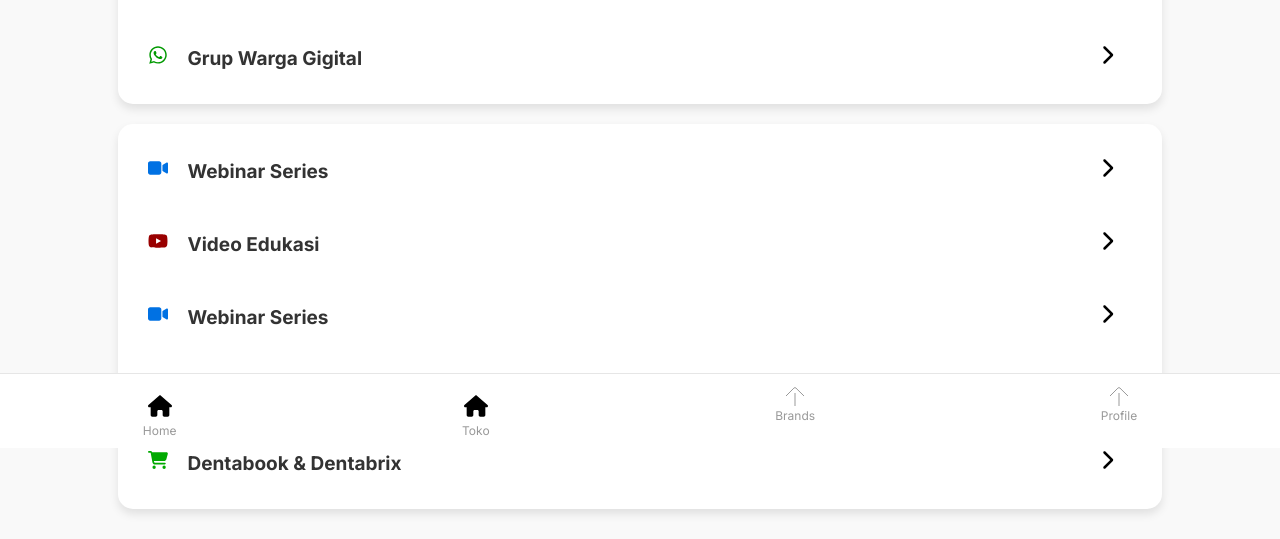
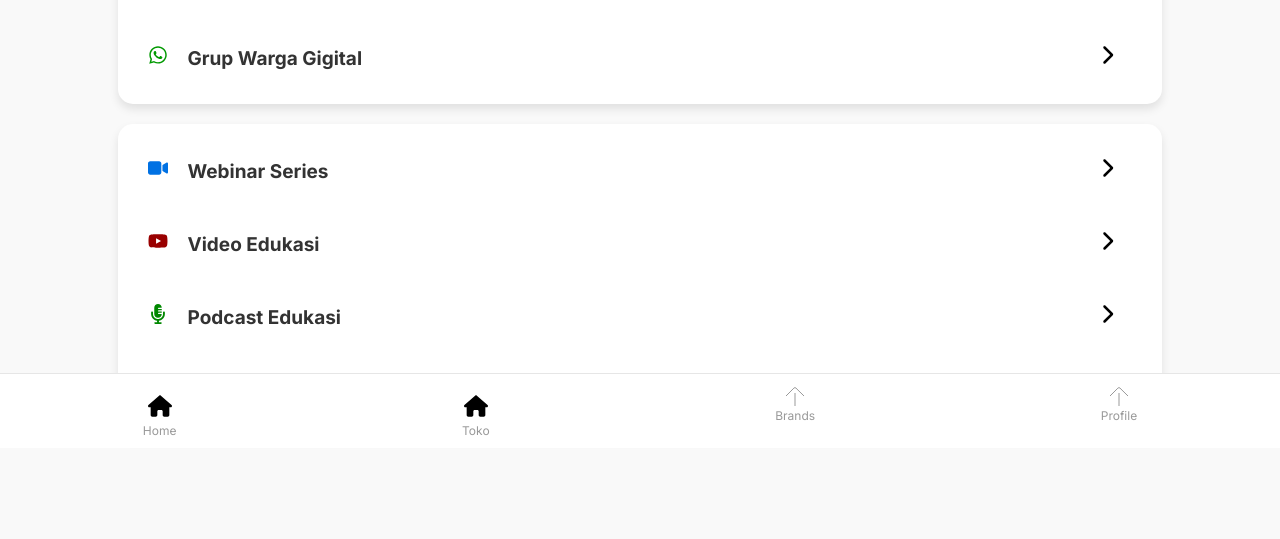
Before and after one commit to DokterGigiGAUL/links, a plain HTML site: page index.html in a window 1280 px wide. Shown: the part 352-891 px from the top of the page. After the commit the page ends 818 px from the top, so only its background shows below. Drawn offline with Linux system fonts and the light colour scheme.

Commit message:
Update index.html

```diff
--- a/index.html
+++ b/index.html
@@ -142,17 +142,14 @@
               <span style="font-weight:400;"><svg xmlns="http://www.w3.org/2000/svg" viewBox="0 0 320 512"><!--!Font Awesome Free 6.6.0 by @fontawesome - https://fontawesome.com License - https://fontawesome.com/license/free Copyright 2024 Fonticons, Inc.--><path d="M310.6 233.4c12.5 12.5 12.5 32.8 0 45.3l-192 192c-12.5 12.5-32.8 12.5-45.3 0s-12.5-32.8 0-45.3L242.7 256 73.4 86.6c-12.5-12.5-12.5-32.8 0-45.3s32.8-12.5 45.3 0l192 192z"/></svg></span>
           </a>
         <a href="https://open.spotify.com/show/690wz2KSIpKuWcXWjLdFgt">
-            <span><svg xmlns="http://www.w3.org/2000/svg" viewBox="0 0 576 512"><!--!Font Awesome Free 6.6.0 by @fontawesome - https://fontawesome.com License - https://fontawesome.com/license/free Copyright 2024 Fonticons, Inc.--><path fill="#0071e3" d="M0 128C0 92.7 28.7 64 64 64l256 0c35.3 0 64 28.7 64 64l0 256c0 35.3-28.7 64-64 64L64 448c-35.3 0-64-28.7-64-64L0 128zM559.1 99.8c10.4 5.6 16.9 16.4 16.9 28.2l0 256c0 11.8-6.5 22.6-16.9 28.2s-23 5-32.9-1.6l-96-64L416 337.1l0-17.1 0-128 0-17.1 14.2-9.5 96-64c9.8-6.5 22.4-7.2 32.9-1.6z"/></svg>&nbsp;Webinar Series</span>
+            <span><svg xmlns="http://www.w3.org/2000/svg" viewBox="0 0 384 512"><!--!Font Awesome Free 6.6.0 by @fontawesome - https://fontawesome.com License - https://fontawesome.com/license/free Copyright 2024 Fonticons, Inc.--><path fill="#008800" d="M96 96l0 160c0 53 43 96 96 96s96-43 96-96l-80 0c-8.8 0-16-7.2-16-16s7.2-16 16-16l80 0 0-32-80 0c-8.8 0-16-7.2-16-16s7.2-16 16-16l80 0 0-32-80 0c-8.8 0-16-7.2-16-16s7.2-16 16-16l80 0c0-53-43-96-96-96S96 43 96 96zM320 240l0 16c0 70.7-57.3 128-128 128s-128-57.3-128-128l0-40c0-13.3-10.7-24-24-24s-24 10.7-24 24l0 40c0 89.1 66.2 162.7 152 174.4l0 33.6-48 0c-13.3 0-24 10.7-24 24s10.7 24 24 24l72 0 72 0c13.3 0 24-10.7 24-24s-10.7-24-24-24l-48 0 0-33.6c85.8-11.7 152-85.3 152-174.4l0-40c0-13.3-10.7-24-24-24s-24 10.7-24 24l0 24z"/></svg>&nbsp;Podcast Edukasi</span>
             <span style="font-weight:400;"><svg xmlns="http://www.w3.org/2000/svg" viewBox="0 0 320 512"><!--!Font Awesome Free 6.6.0 by @fontawesome - https://fontawesome.com License - https://fontawesome.com/license/free Copyright 2024 Fonticons, Inc.--><path d="M310.6 233.4c12.5 12.5 12.5 32.8 0 45.3l-192 192c-12.5 12.5-32.8 12.5-45.3 0s-12.5-32.8 0-45.3L242.7 256 73.4 86.6c-12.5-12.5-12.5-32.8 0-45.3s32.8-12.5 45.3 0l192 192z"/></svg></span>
         </a>
         <a href="https://docquity.app.link/CvaqpoaRqOb">
             <span><svg xmlns="http://www.w3.org/2000/svg" viewBox="0 0 384 512"><!--!Font Awesome Free 6.6.0 by @fontawesome - https://fontawesome.com License - https://fontawesome.com/license/free Copyright 2024 Fonticons, Inc.--><path fill="#660000" d="M64 464c-8.8 0-16-7.2-16-16L48 64c0-8.8 7.2-16 16-16l160 0 0 80c0 17.7 14.3 32 32 32l80 0 0 288c0 8.8-7.2 16-16 16L64 464zM64 0C28.7 0 0 28.7 0 64L0 448c0 35.3 28.7 64 64 64l256 0c35.3 0 64-28.7 64-64l0-293.5c0-17-6.7-33.3-18.7-45.3L274.7 18.7C262.7 6.7 246.5 0 229.5 0L64 0zm56 256c-13.3 0-24 10.7-24 24s10.7 24 24 24l144 0c13.3 0 24-10.7 24-24s-10.7-24-24-24l-144 0zm0 96c-13.3 0-24 10.7-24 24s10.7 24 24 24l144 0c13.3 0 24-10.7 24-24s-10.7-24-24-24l-144 0z"/></svg>&nbsp;Kasus Docquity</span>
               <span style="font-weight:400;"><svg xmlns="http://www.w3.org/2000/svg" viewBox="0 0 320 512"><!--!Font Awesome Free 6.6.0 by @fontawesome - https://fontawesome.com License - https://fontawesome.com/license/free Copyright 2024 Fonticons, Inc.--><path d="M310.6 233.4c12.5 12.5 12.5 32.8 0 45.3l-192 192c-12.5 12.5-32.8 12.5-45.3 0s-12.5-32.8 0-45.3L242.7 256 73.4 86.6c-12.5-12.5-12.5-32.8 0-45.3s32.8-12.5 45.3 0l192 192z"/></svg></span>
         </a>
-        <a href="https://gigital.site">
-            <span><svg xmlns="http://www.w3.org/2000/svg" viewBox="0 0 576 512"><!--!Font Awesome Free 6.6.0 by @fontawesome - https://fontawesome.com License - https://fontawesome.com/license/free Copyright 2024 Fonticons, Inc.--><path fill="#00a900" d="M0 24C0 10.7 10.7 0 24 0L69.5 0c22 0 41.5 12.8 50.6 32l411 0c26.3 0 45.5 25 38.6 50.4l-41 152.3c-8.5 31.4-37 53.3-69.5 53.3l-288.5 0 5.4 28.5c2.2 11.3 12.1 19.5 23.6 19.5L488 336c13.3 0 24 10.7 24 24s-10.7 24-24 24l-288.3 0c-34.6 0-64.3-24.6-70.7-58.5L77.4 54.5c-.7-3.8-4-6.5-7.9-6.5L24 48C10.7 48 0 37.3 0 24zM128 464a48 48 0 1 1 96 0 48 48 0 1 1 -96 0zm336-48a48 48 0 1 1 0 96 48 48 0 1 1 0-96z"/></svg>&nbsp;Dentabook & Dentabrix</span>
-              <span style="font-weight:400;"><svg xmlns="http://www.w3.org/2000/svg" viewBox="0 0 320 512"><!--!Font Awesome Free 6.6.0 by @fontawesome - https://fontawesome.com License - https://fontawesome.com/license/free Copyright 2024 Fonticons, Inc.--><path d="M310.6 233.4c12.5 12.5 12.5 32.8 0 45.3l-192 192c-12.5 12.5-32.8 12.5-45.3 0s-12.5-32.8 0-45.3L242.7 256 73.4 86.6c-12.5-12.5-12.5-32.8 0-45.3s32.8-12.5 45.3 0l192 192z"/></svg></span>
-        </a>
+
     </div>
 </div>
 
```
